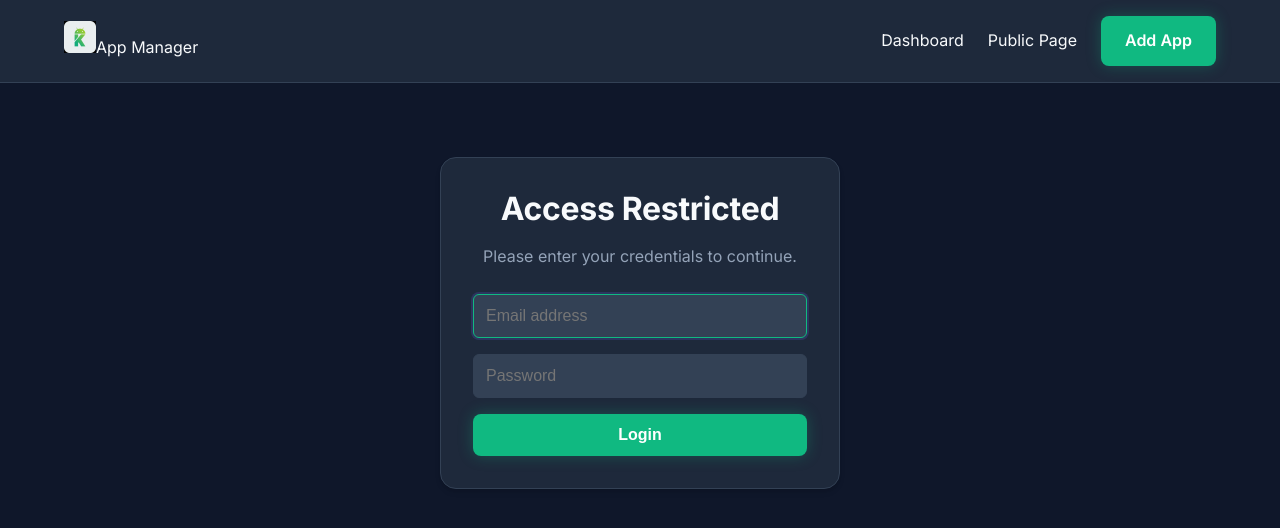
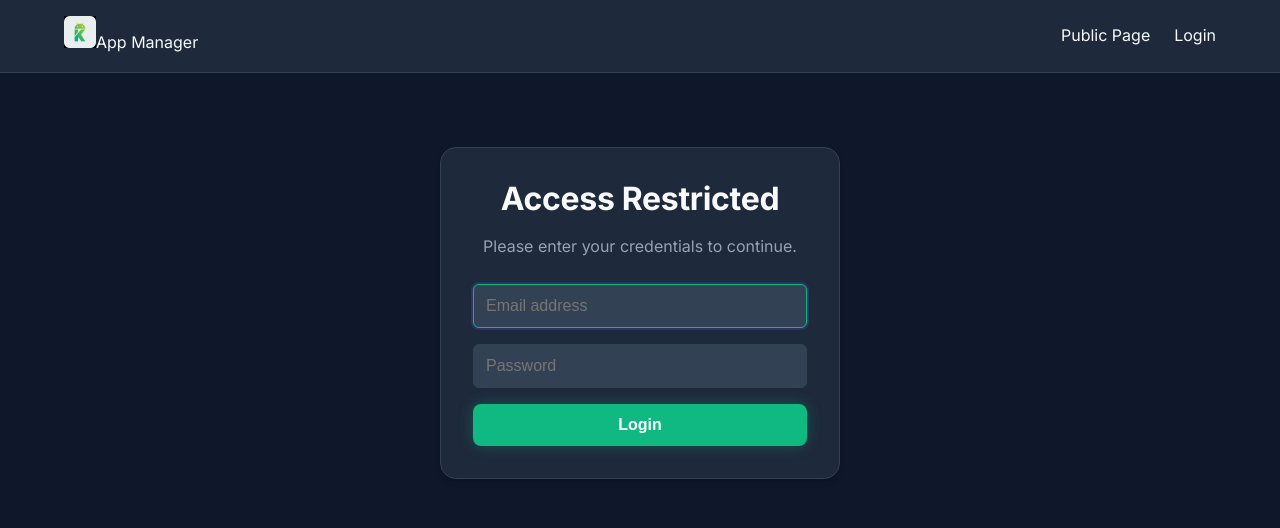
Before and after one commit to khalnadj2/khalnadj-apps-manager, a Next.js app: page / in a window 1280 px wide. Shown: the top 528 px of the page. Built offline with nearby package versions, Linux system fonts and the light colour scheme.

Commit message:
feat: hide admin links for guests

```diff
--- a/components/Navbar.js
+++ b/components/Navbar.js
@@ -14,16 +14,18 @@ export default function Navbar() {
           <span>App Manager</span>
         </Link>
         <div className="nav-links">
-          <Link href="/" className="nav-link">Dashboard</Link>
           <Link href="/download" className="nav-link">Public Page</Link>
-          <Link href="/add" className="btn btn-primary">Add App</Link>
-          {isAuthenticated && (
+          {isAuthenticated ? (
             <>
+              <Link href="/" className="nav-link">Dashboard</Link>
+              <Link href="/add" className="btn btn-primary">Add App</Link>
               <Link href="/settings" className="nav-link">Settings</Link>
               <button onClick={logout} className="btn-logout">
                 Logout
               </button>
             </>
+          ) : (
+            <Link href="/" className="nav-link">Login</Link>
           )}
         </div>
       </div>
```
